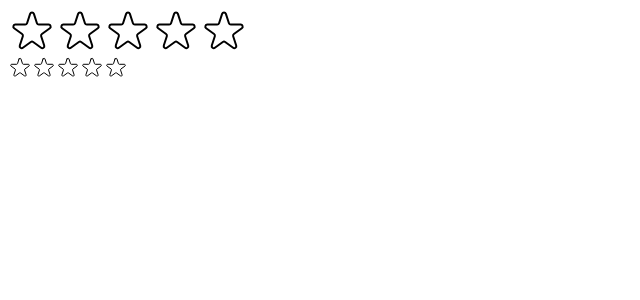
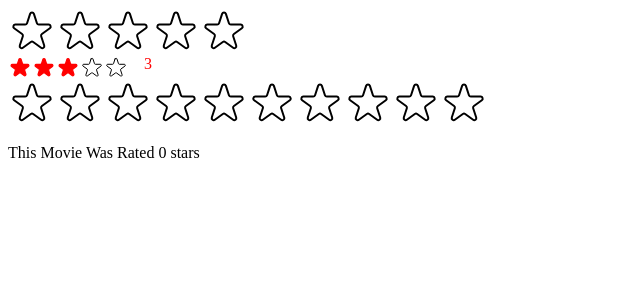
Before and after one commit to Siddharth-8667/PopCorn, a React (Create React App) app: page / in a window 1280 px wide. Shown: the top 300 px of the page, without its empty margins (0-640 px from the left). Built offline with nearby package versions, Linux system fonts and the light colour scheme.

Commit message:
Improving Reusablity with props in StarRating.js

```diff
--- a/src/StarRating.js
+++ b/src/StarRating.js
@@ -16,13 +16,16 @@
   color = "#fcc419",
   size = 48,
   className = " ",
-  Messages = [],
+  messages = [],
+  defaultRating = 0,
+  onSetRating,
 }) {
-  const [rating, setRating] = useState(0);
-  const [tempRating, setTempRating] = useState(0);
+  const [rating, setRating] = useState(defaultRating);
+  const [tempRating, setTempRating] = useState(defaultRating);
 
   function handleRating(rating) {
     setRating(rating);
+    onSetRating(rating);
   }
 
   const textStyle = {
@@ -50,7 +53,11 @@
           />
         ))}
       </div>
-      <p style={textStyle}>{tempRating || rating || ""}</p>
+      <p style={textStyle}>
+        {messages.length === maxRating
+          ? messages[tempRating ? tempRating - 1 : rating - 1]
+          : tempRating || rating || ""}
+      </p>
     </div>
   );
 }
--- a/src/index.js
+++ b/src/index.js
@@ -1,8 +1,19 @@
-import React from "react";
+import React, { useState } from "react";
 import ReactDOM from "react-dom/client";
 // import "./index.css";
 // import App from "./App";
 import StarRating from "./StarRating";
+
+function Test() {
+  const [movieRating, setMovieRating] = useState(0);
+
+  return (
+    <div>
+      <StarRating color="blue" maxRating={10} onSetRating={setMovieRating} />
+      <p>This Movie Was Rated {movieRating} stars</p>
+    </div>
+  );
+}
 const root = ReactDOM.createRoot(document.getElementById("root"));
 root.render(
   <React.StrictMode>
@@ -10,9 +21,10 @@
      */}
     <StarRating
       maxRating={5}
-      messages={("Terrible", "Bad", "OK", "Good ", "Amazing")}
+      messages={["Terrible", "Bad", "OK", "Good ", "Amazing"]}
     />
-    <StarRating size={24} color="red" className="test" />
+    <StarRating size={24} color="red" className="test" defaultRating={3} />
     {/* <StarRating />. */}
+    <Test />
   </React.StrictMode>
 );
```
